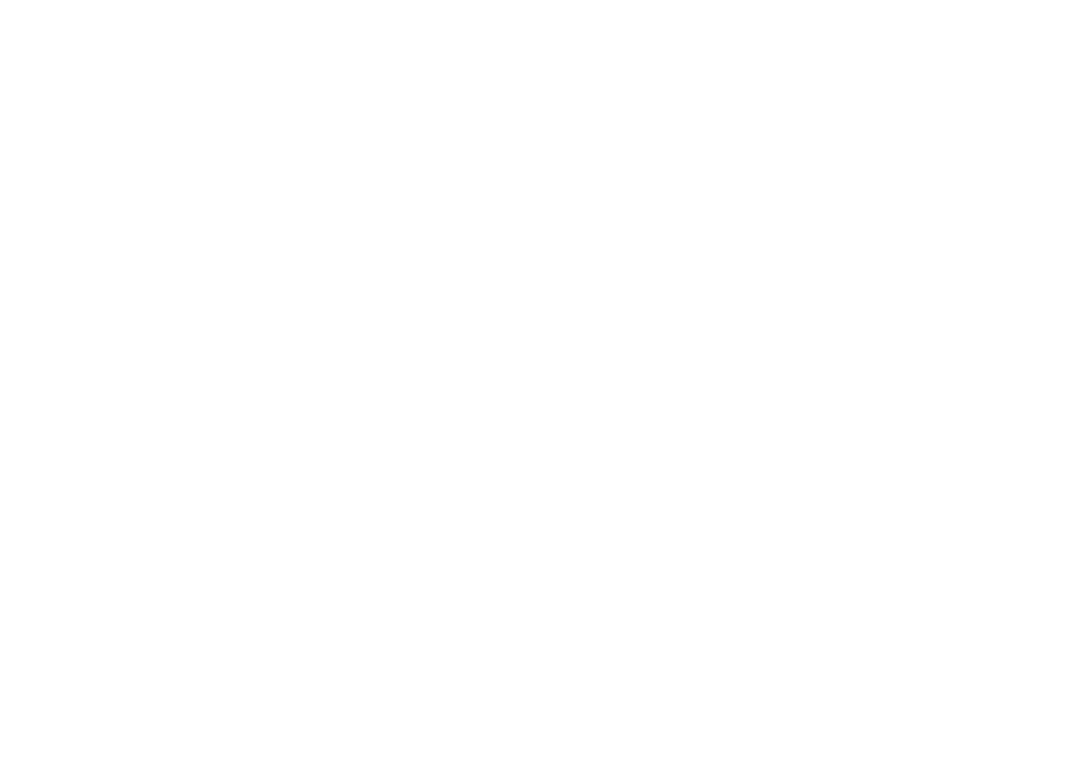
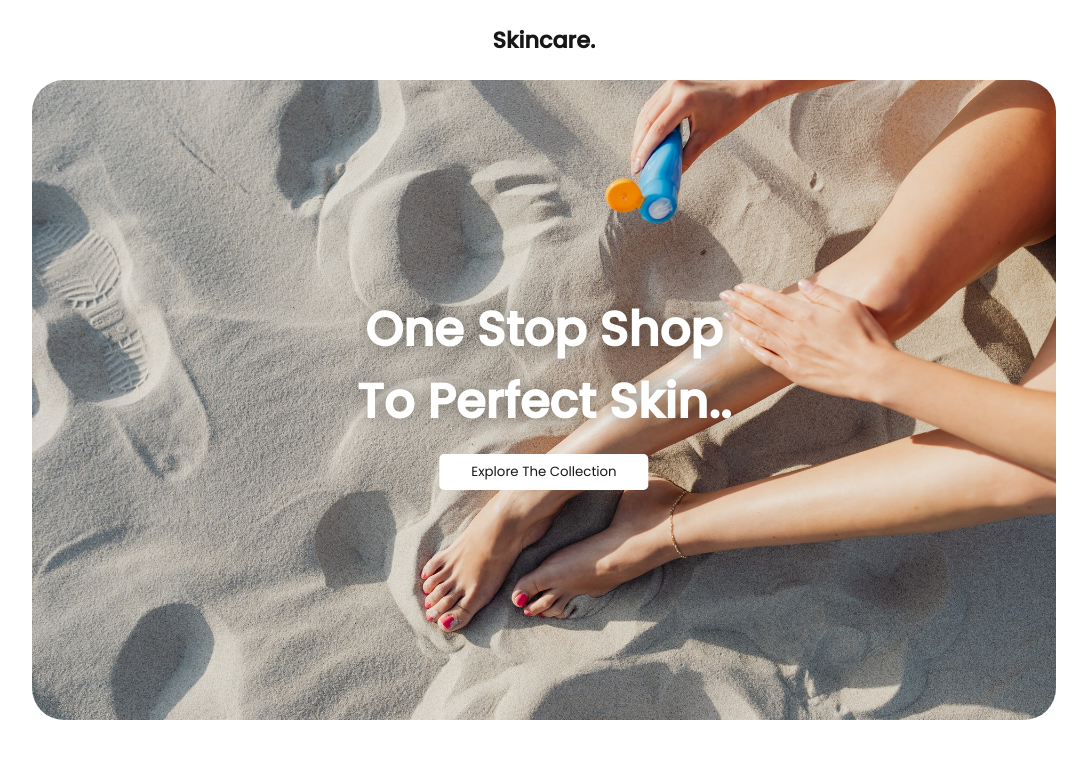
Before and after one commit to ameya-6964/JavaScript-Animations-, a plain HTML site: page Text Reveal Animation/index.html in a window 1280 px wide. Shown: the whole page, without its empty margins (96-1183 px from the left). Drawn offline with nearby package versions, Linux system fonts and the light colour scheme.

Commit message:
Completed The Project

```diff
--- a/Text Reveal Animation/app.js
+++ b/Text Reveal Animation/app.js
@@ -0,0 +1,24 @@
+const tl = gsap.timeline({defaults:{ duration: 0.75, ease: "Power3.easeOut"}});
+// For Images And Span Elements
+tl.fromTo('.hero-image', {scale:1.3,borderRadius:"0rem"},
+{ scale:1,delay:0.35,borderRadius:"2rem",duration:2.5,ease:"elastic.out(1.5,1)", }
+);
+
+tl.fromTo('.cta1',{x:110,opacity:0},{x:0,opacity:1},"<20%");
+tl.fromTo('.cta3',{x:-110,opacity:0},{x:0,opacity:1},"<20%");
+tl.fromTo('.cta2',{y:110,opacity:0},{y:0,opacity:1},"<20%");
+tl.fromTo('.cta4',{x:110,opacity:0},{x:0,opacity:1},"<20%");
+tl.fromTo('.cta6',{x:-110,opacity:0},{x:0,opacity:1},"<20%");
+tl.fromTo('.cta5',{y:110,opacity:0},{y:0,opacity:1},"<20%");
+tl.fromTo('.cta-btn',{y:20,opacity:0},{y:0,opacity:1},"<");
+
+const logo=document.querySelector(".logo");
+const letters= logo.textContent.split("");
+logo.textContent="";
+letters.forEach((letter) =>{
+    logo.innerHTML +='<span class="letter">' + letter + '</span>';
+})
+
+// For Text Animation
+gsap.set(".letter",{display:"inline-block"});
+ gsap.fromTo(".letter",{y:30}, {y:0,delay:2,stagger:0.05})
--- a/Text Reveal Animation/index.html
+++ b/Text Reveal Animation/index.html
@@ -14,6 +14,26 @@
     <link rel="stylesheet" href="./style.css" />
   </head>
   <body>
+    <nav>
+      <h1 class="logo">Skincare.</h1>
+    </nav>
+    <div class="hero-section">
+      <img src="./Media/hero.jpg" class="hero-image" alt="Image" />
+      <div class="cta">
+        <div class="cta-text">
+          <h2><span class="cta1">One</span></h2>
+          <h2><span class="cta2">Stop</span></h2>
+          <h2><span class="cta3">Shop</span></h2>
+        </div>
+        <div class="cta-text">
+          <h2><span class="cta4">To</span></h2>
+          <h2><span class="cta5">Perfect</span></h2>
+          <h2><span class="cta6">Skin..</span></h2>
+        </div>
+        <button class="cta-btn">Explore The Collection</button>
+      </div>
+    </div>
+
     <script
       src="https://cdnjs.cloudflare.com/ajax/libs/gsap/3.8.0/gsap.min.js"
       integrity="sha512-eP6ippJojIKXKO8EPLtsUMS+/sAGHGo1UN/38swqZa1ypfcD4I0V/ac5G3VzaHfDaklFmQLEs51lhkkVaqg60Q=="
--- a/Text Reveal Animation/style.css
+++ b/Text Reveal Animation/style.css
@@ -7,3 +7,67 @@
 body {
   font-family: "Poppins", sans-serif;
 }
+
+nav{
+  min-height: 10vh;
+  display: flex;
+  justify-content: center;
+  align-items: center;
+}
+
+.logo{
+  font-size: 1.4rem;
+  color: rgb(23, 23, 23);
+  overflow: hidden;
+}
+
+.hero-section{
+  height: 80vh;
+  margin: 0% 10%;
+
+}
+
+.hero-section img{
+  width: 100%;
+  height: 100%;
+  object-fit: cover;
+  border-radius: 2rem;
+}
+
+.cta{
+  position: absolute;
+  top: 50%;
+  left:50%;
+  transform: translate(-50%,-50%);
+  color: white;
+  display: flex;
+  flex-direction: column;
+  align-items: center;
+}
+
+.cta-text{
+  display: flex;
+  font-size: 2rem;
+}
+.cta-text span{
+  padding: 0rem 0.4rem;
+  text-shadow: rgba(0 ,0, 0,0.4) 0px 0px 20px ;
+  display: block;
+}
+
+.cta-text h2{
+  overflow: hidden;
+}
+
+.cta-btn{
+  margin: 1rem;
+  padding: 0.5rem 2rem;
+  border: none;
+  cursor: pointer;
+  background: white;
+  font-family: "Poppins";
+  border-radius: 0.3rem;
+  color: rgb(23, 23, 23);
+
+
+}
```
